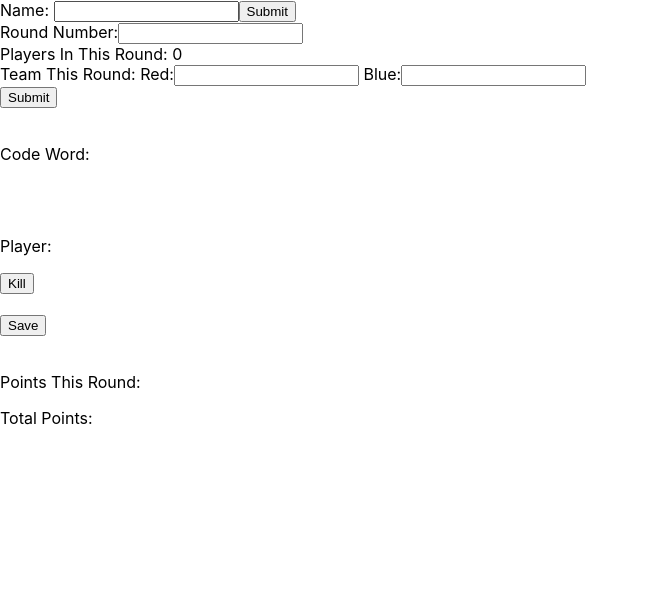
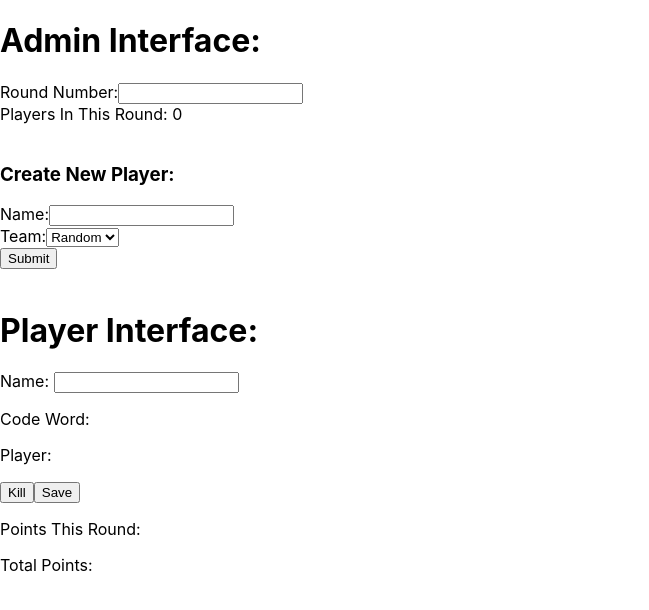
Before and after one commit to dannykustin/ProjectDinoLodge, a React (Create React App) app: page / in a window 1280 px wide. Shown: the top 610 px of the page, without its empty margins (0-649 px from the left). Built offline with nearby package versions, Linux system fonts and the light colour scheme.

Commit message:
reworked page to have admin and player, crated functionality for creating new players

```diff
--- a/src/index.js
+++ b/src/index.js
@@ -2,18 +2,72 @@ import React, { useState, useEffect } from 'react';
 import ReactDOM from 'react-dom';
 import './index.css';
 
-//Creates empty player array
+//Creates empty varibles to be used in game
 const PlayerArray = []
-var playerCreated = 0;
+//var playerCreated = 0;
 
-//Creates the player object
-function createPlayer (){
+
+//Functions used for logic of the game:
+
+//Creates buttons to Kill and Save Players
+function CodeSend (roundVal){
+  return(
+    < >
+      <p>Player: </p>
+      <input type="button" value="Kill" onClick={KillCode}></input>
+      <input type="button" value="Save" onClick={SaveCode}></input>
+    </>
+  )
+}
+
+//Send Kill code to another player
+function KillCode (){
+  console.log("Kill Code");
+}
+
+//Sends Save code to another player
+function SaveCode (){
+  console.log("Save Code");
+}
+
+//Functions used for creating HTML:
+
+//Creates new player and HTML for it
+class CreatPlayerHTMl extends React.Component {
+  constructor(props) {
+    super(props);
+    this.state = {
+      name: '',
+      team: '',
+    };
+
+    this.handleInputChange = this.handleInputChange.bind(this);
+    this.handleSubmit = this.handleSubmit.bind(this);
+  }
+
+  //Called when new player form submitted
+  handleInputChange(event) {
+    const target = event.target;
+    const value = target.value;
+    const name = target.name;
+
+    this.setState({
+      [name]: value
+    });
+  }
+
+  //Called when new player form submitted
+  handleSubmit(event) {
 
     //Builds new player object
     const newPlayer = {
-    name: "Test", //playerInfo.name,
+      id: PlayerArray.length,
+      name: this.state.name,
       score: 0,
-    currentTeam: "Red", //playerInfo.team,
+      currentTeam: this.state.team,
+      previousTeams: [],
+      codeSendLog: [],
+      codeReceiveLog: [],
     };
 
     //Adds new player to the player array
@@ -21,52 +75,40 @@ function createPlayer (){
 
     console.log(PlayerArray);
 
-  //Updates to say that this player was created
-  playerCreated = 1;
-
+    event.preventDefault();
   }
 
-//Creates player profile interface
-function PlayerHTML (){
+  render() {
     return (
       < >
+        <h3>Create New Player:</h3>
+        <form onSubmit={this.handleSubmit}>
           <label>
-        Name: <input type="text" ></input>
+            Name:
+            <input name="name" type="text" value={this.state.name} onChange={this.handleInputChange} />
           </label>
-      <input type="button" value="Submit" onClick={createPlayer}></input>
+
+          <div>Team:
+
+            <select name="team" value={this.state.team} onChange={this.handleInputChange}>
+            <option value="Random">Random</option>
+              <option value="Red">Red</option>
+              <option value="Blue">Blue</option>
+            </select>
+
+          </div>
+
+          <input type="submit" value="Submit" />
+        </form>
       </ >
-  )
+
+    );
+  }
 }
 
-//Creates the Team selection inferface
-function TeamHTML (){
 
-   //Stores team value
-   const [teamVal, setTeamVal] = useState("");
-
-   useEffect(() => {
-    console.log("Team Updated");
-  },);
-
-  return (
-    < >
-      <div>Team This Round:
-
-        <label> Red:
-          <input type="text" value={teamVal} onChange={e => setTeamVal(e.target.value)}></input>
-        </label>
-
-        <label> Blue:
-          <input type="text" value={teamVal} onChange={e => setTeamVal(e.target.value)}></input>
-        </label>
-
-      </div>
-    </ >
-  )
-}
-
-//Creates the each round's control inferface
-function RoundHTML (props){
+//Creates Admin Interface
+function AdminHTML (props){
 
     //Stores round value
     const [roundVal, setRoundVal] = useState("");
@@ -75,48 +117,43 @@ function RoundHTML (props){
       console.log();
     }, [roundVal]);
 
-  //Creates Round Info
-  return(
+  return (
     < >
         <label>
           Round Number:
           <input type="number" value={roundVal} onChange={e => setRoundVal(e.target.value)}></input>
         </label>
+        <div> Players In This Round: {PlayerArray.length} </div>
 
-      <form>
+        <br></br>
 
+        <CreatPlayerHTMl />
+    </ >
+  )
+}
+
+//Creates player profile interface
+function PlayerHTML (){
+
+    //Stores round value
+    const [nameVal, setNameVal] = useState("");
+
+  return (
+    < >
       <label>
-          Players In This Round: {PlayerArray.length}
+        Name: <input type="text" value={nameVal} onChange={e => setNameVal(e.target.value)}></input>
       </label>
 
-        <TeamHTML />
+      <RoundHTML />
 
-        <input type="button" value="Submit"></input>
-      </form>
-
-      <br />
-
-      <p>Code Word:</p>
-    </>
+      <ResultHTML />
+    </ >
   )
 }
 
 
-//Creates buttons to Kill and Save Players
-function CodeSend (roundVal){
-  return(
-    < >
-      <p>Player: </p>
-      <input type="button" value="Kill" onClick={KillCode( {roundVal} )}></input>
-      <br />
-      <br />
-      <input type="button" value="Save" onClick={SaveCode}></input>
-    </>
-  )
-}
-
 //Creates the results
-function Result (){
+function ResultHTML (){
   return(
     < >
       <p>Points This Round: </p>
@@ -125,23 +162,40 @@ function Result (){
   )
 }
 
-//Send Kill code to another player
-function KillCode (number){
-  //console.log("Kill Code " + number);
-}
+//Creates the each round's control inferface
+function RoundHTML (props){
 
-//Sends Save code to another player
-function SaveCode (){
-  //console.log("Save Code");
+  //Creates Round Info
+  return(
+    < >
+      <p>Code Word:</p>
+
+      <CodeSend />
+    </>
+  )
 }
 
 //Compiles everything for final render
 function App(props) {
   return(
     < >
+      <h1>Admin Interface:</h1>
+      <AdminHTML />
 
+      <br />
+
+      <h1>Player Interface:</h1>
       <PlayerHTML />
+    </ >
+  )
+}
 
+ReactDOM.render(
+  <App />,
+  document.getElementById('root')
+);
+
+/* Logic to be used later in having people create their own info
 <div>
         {playerCreated === 0 ? (
             <RoundHTML />
@@ -152,18 +206,4 @@ function App(props) {
             <h1>Error Please Reload</h1>
         )}
       </div>
-
-      <br />
-      <br />
-      <CodeSend />
-      <br />
-      <br />
-      <Result />
-    </ >
-  )
-}
-
-ReactDOM.render(
-  <App />,
-  document.getElementById('root')
-);
+*/
```
Lines whose indentation alone changed are shown as unchanged.
